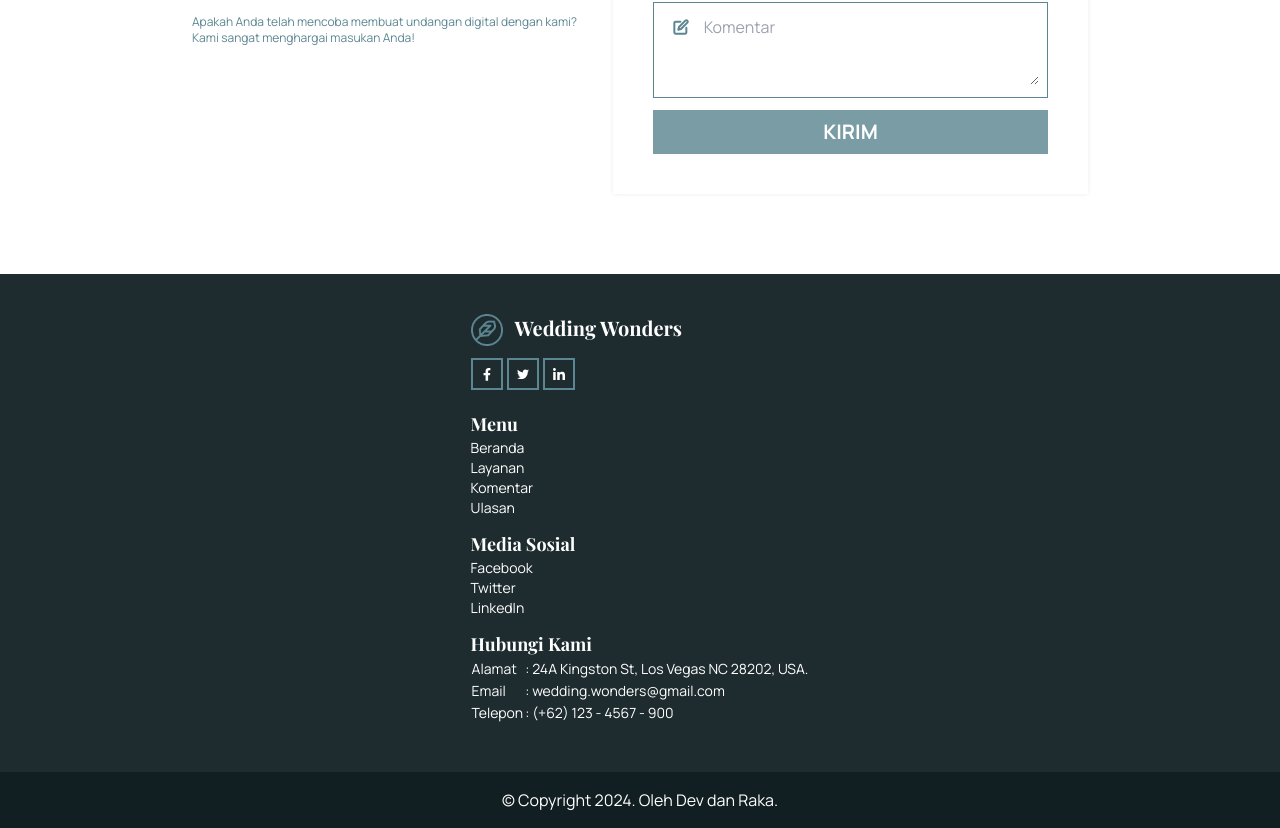
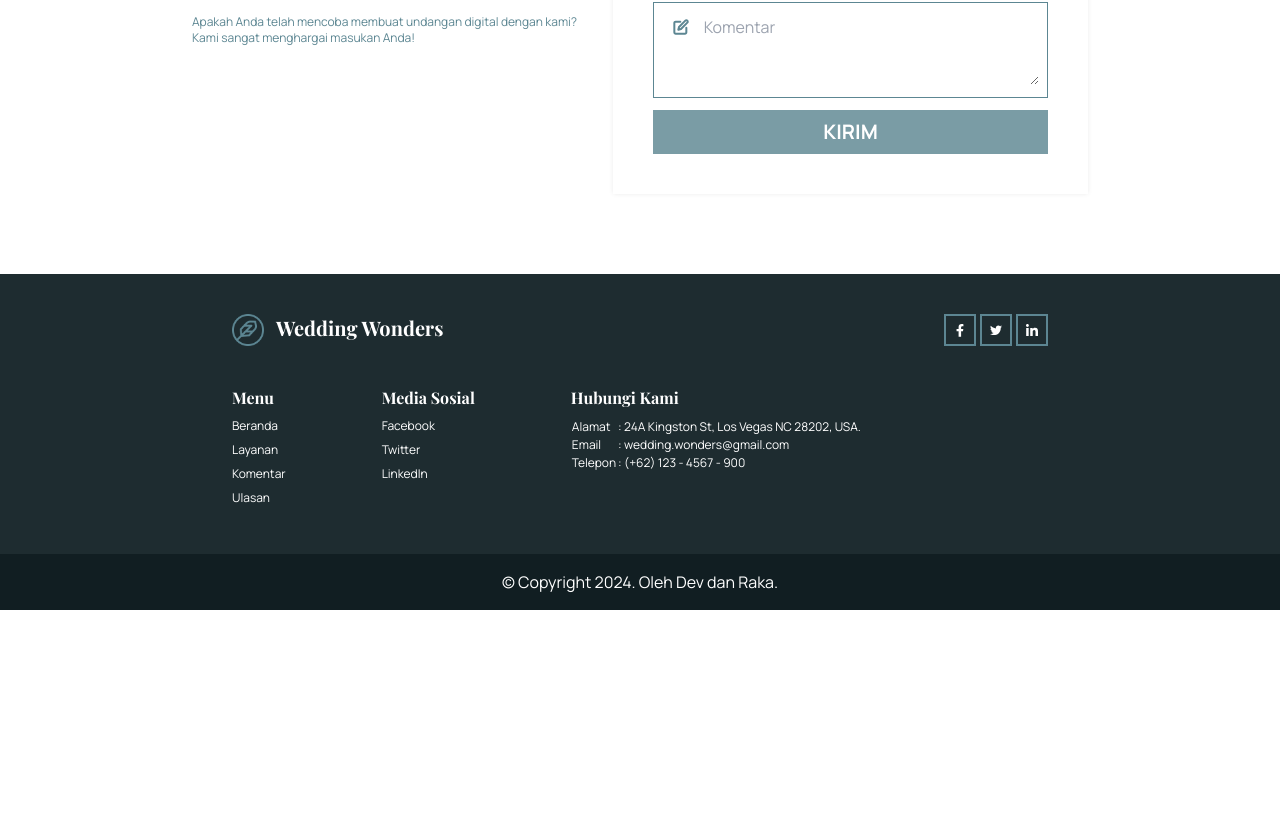
Before and after one commit to rakafebriansy/wedding-wonders-web, a Vue app: page / in a window 1280 px wide. Shown: the part 2030-2858 px from the top of the page. After the commit the page ends 2640 px from the top, so only its background shows below. Built offline with nearby package versions, Linux system fonts and the light colour scheme.

Commit message:
feat: footer (desktop)

```diff
--- a/src/components/layouts/Footer.vue
+++ b/src/components/layouts/Footer.vue
@@ -1,7 +1,7 @@
 <template>
     <footer class="w-full bg-[#1E2C30] flex flex-col gap-2 justify-center items-center  font-manropeRegular text-white">
-        <div class="flex flex-col items-start justify-between gap-5 p-10">
-            <div class="flex flex-col items-start gap-3">
+        <div class="flex flex-col items-start justify-between gap-5 p-10 w-full lg:w-[70%] lg:gap-10">
+            <div class="flex flex-col items-start gap-3 lg:flex-row justify-between w-full">
                 <div class="flex gap-3">
                     <img :src="logoImg" alt="" class="w-8">
                     <h2 class=" font-playfairDisplayBold text-xl">Wedding Wonders</h2>
@@ -24,22 +24,22 @@
                     </li>
                 </ul>
             </div>
-            <div class="flex flex-col justify-center gap-3 items-start text-sm">
-                <ul class="flex flex-col">
-                    <li class="text-lg font-playfairDisplayBold">Menu</li>
+            <div class="flex flex-col lg:flex-row gap-3 items-start text-sm lg:text-xs w-full justify-start lg:gap-24">
+                <ul class="flex flex-col lg:gap-2">
+                    <li class="text-lg lg:text-base font-playfairDisplayBold">Menu</li>
                     <li><a href="">Beranda</a></li>
                     <li><a href="">Layanan</a></li>
                     <li><a href="">Komentar</a></li>
                     <li><a href="">Ulasan</a></li>
                 </ul>
-                <ul class="flex flex-col">
-                    <li class="text-lg font-playfairDisplayBold">Media Sosial</li>
+                <ul class="flex flex-col lg:gap-2">
+                    <li class="text-lg lg:text-base font-playfairDisplayBold">Media Sosial</li>
                     <li><a href="">Facebook</a></li>
                     <li><a href="">Twitter</a></li>
                     <li><a href="">LinkedIn</a></li>
                 </ul>
-                <div class="flex flex-col items-start">
-                    <h3 class="text-lg font-playfairDisplayBold">Hubungi Kami</h3>
+                <div class="flex flex-col lg:gap-2 items-start">
+                    <h3 class="text-lg lg:text-base font-playfairDisplayBold">Hubungi Kami</h3>
                     <table>
                         <tbody>
                             <tr class=" align-top">
```
